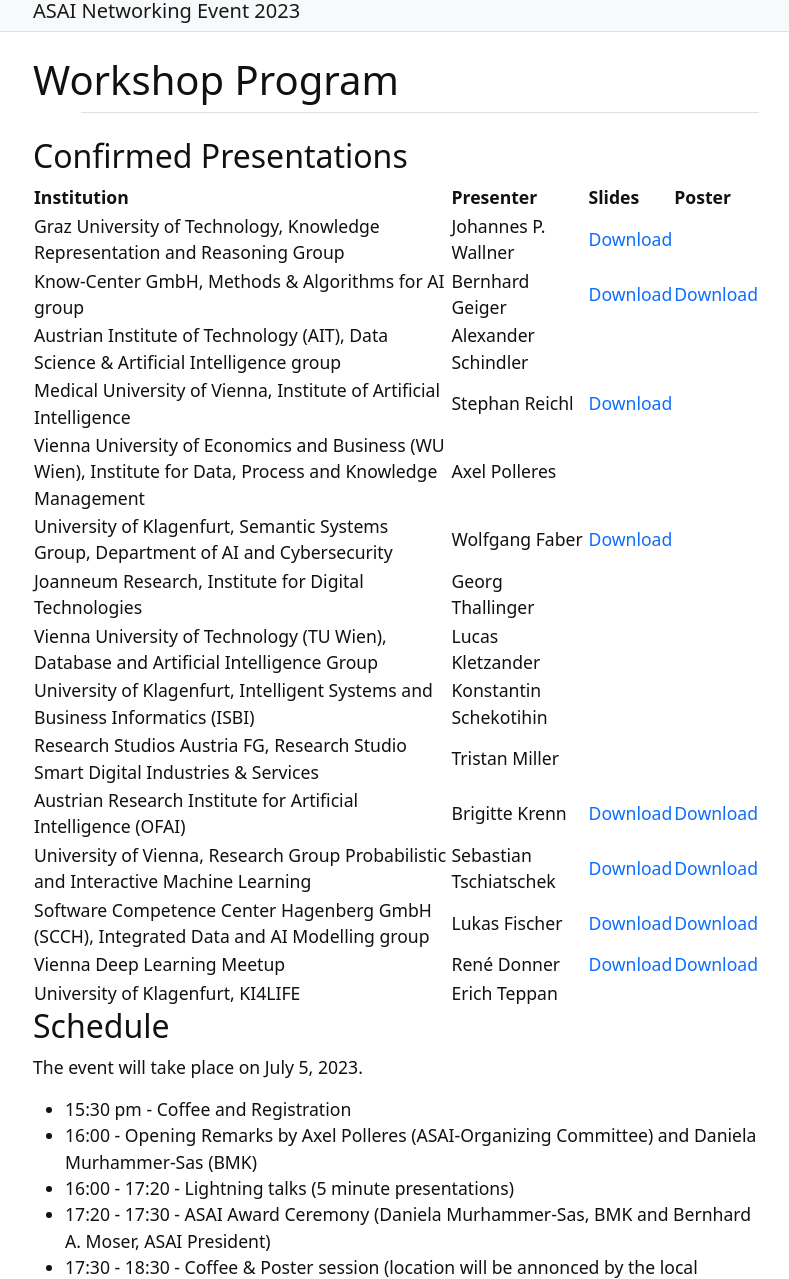
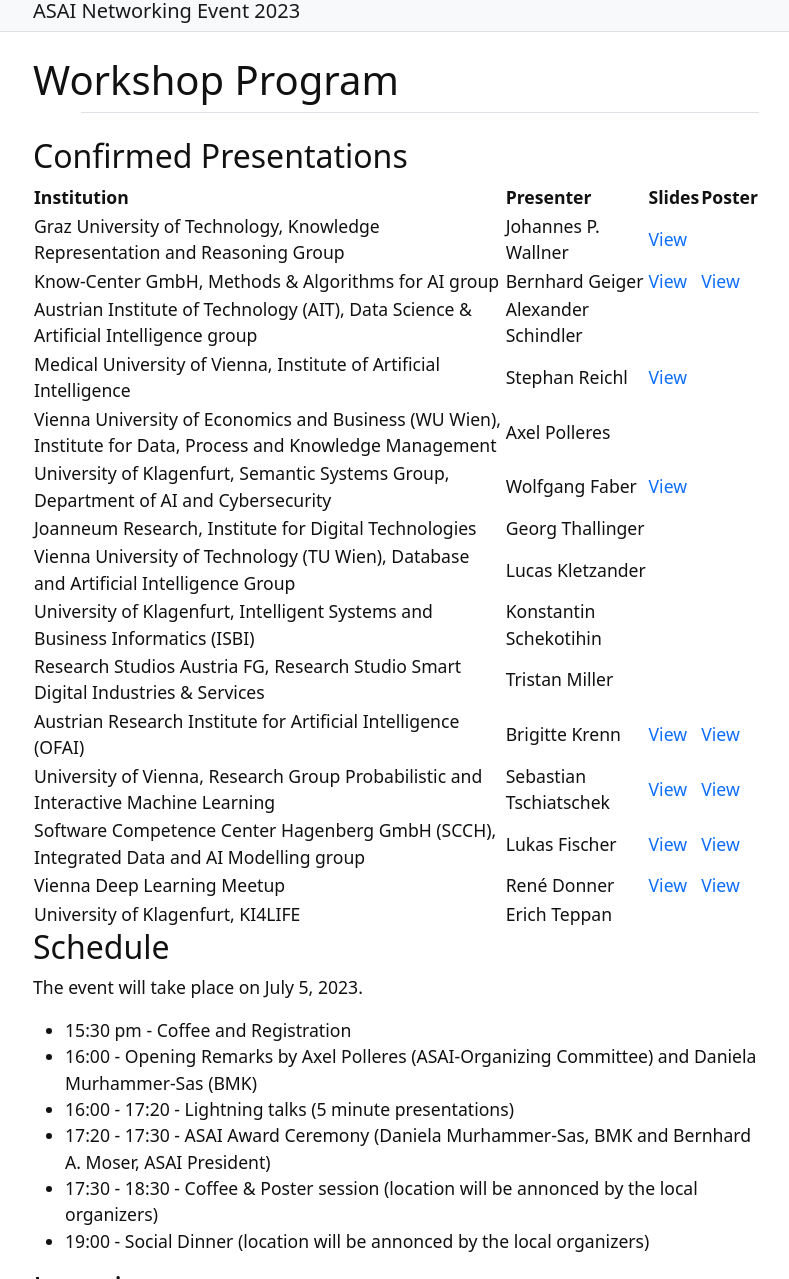
Before and after one commit to anjomshoaa/asai-ne-2023, a Jekyll site: the page built from content/2-program.md, in a window 1280 px wide and 1400 px high, cut to the strip 121-1400 px from the top of the window. Shown: the whole strip, without its empty margins (244-1033 px from the left). Built offline with Jekyll 4.4.1, drawn with Linux system fonts in a browser that asks for light colours.

Commit message:
Links corrected.

```diff
--- a/content/2-program.md
+++ b/content/2-program.md
@@ -7,20 +7,20 @@ nav: Program
 
 | Institution | Presenter | Slides | Poster |
 | ----------- | --------- | ----------- | ---------- |
-| Graz University of Technology, Knowledge Representation and Reasoning Group | Johannes P. Wallner | [Download](../files/1_JohannesWallner_slides.pdf)| |
-| Know-Center GmbH, Methods & Algorithms for AI group | Bernhard Geiger |[Download](../files/2_BernhardGeiger_slides.pdf) |[Download](../files/2_BernhardGeiger_slides.pdf) |
+| Graz University of Technology, Knowledge Representation and Reasoning Group | Johannes P. Wallner | [View](../files/1_JohannesWallner_slides.pdf)| |
+| Know-Center GmbH, Methods & Algorithms for AI group | Bernhard Geiger |[View](../files/2_BernhardGeiger_slides.pdf) |[View](../files/2_BernhardGeiger_slides.pdf) |
 | Austrian Institute of Technology (AIT), Data Science & Artificial Intelligence group | Alexander Schindler | | |
-| Medical University of Vienna, Institute of Artificial Intelligence | Stephan Reichl |[Download](../files/4_StephanReichl_slides.pdf) | |
+| Medical University of Vienna, Institute of Artificial Intelligence | Stephan Reichl |[View](../files/4_StephanReichl_slides.pdf) | |
 | Vienna University of Economics and Business (WU Wien), Institute for Data, Process and Knowledge Management | Axel Polleres | | |
-| University of Klagenfurt, Semantic Systems Group, Department of AI and Cybersecurity | Wolfgang Faber |[Download](../files/6_WolfgangFaber_slides.pdf) | |
+| University of Klagenfurt, Semantic Systems Group, Department of AI and Cybersecurity | Wolfgang Faber |[View](../files/6_WolfgangFaber_slides.pdf) | |
 | Joanneum Research, Institute for Digital Technologies | Georg Thallinger | | |
 | Vienna University of Technology (TU Wien), Database and Artificial Intelligence Group | Lucas Kletzander | | |
 | University of Klagenfurt, Intelligent Systems and Business Informatics (ISBI) | Konstantin Schekotihin | | |
 | Research Studios Austria FG, Research Studio Smart Digital Industries & Services | Tristan Miller | | |
-| Austrian Research Institute for Artificial Intelligence (OFAI) | Brigitte	Krenn |[Download](../files/11_BrigitteKrenn_slides.pdf) |[Download](../files/11_BrigitteKrenn_poster.pdf) |
-| University of Vienna, Research Group Probabilistic and Interactive Machine Learning | Sebastian Tschiatschek |[Download](../files/12_SebastianTschiatschek_slides.pdf) |[Download](../files/12_SebastianTschiatschek_poster.pdf) |
-| Software Competence Center Hagenberg GmbH (SCCH), Integrated Data and AI Modelling group | Lukas Fischer |[Download](../files/13_LukasFischer_Slides.pdf) |[Download](../files/13_LukasFischer_poster.pdf) |
-| Vienna Deep Learning Meetup | René Donner |[Download](../files/14_ReneDonner_slides.pdf) |[Download](../files/14_ReneDonner_poster.pdf) |
+| Austrian Research Institute for Artificial Intelligence (OFAI) | Brigitte	Krenn |[View](../files/11_BrigitteKrenn_slides.pdf) |[View](../files/11_BrigitteKrenn_poster.pdf) |
+| University of Vienna, Research Group Probabilistic and Interactive Machine Learning | Sebastian Tschiatschek |[View](../files/12_SebastianTschiatschek_slides.pdf) |[View](../files/12_SebastianTschiatschek_poster.pdf) |
+| Software Competence Center Hagenberg GmbH (SCCH), Integrated Data and AI Modelling group | Lukas Fischer |[View](../files/13_LukasFischer_Slides.pdf) |[View](../files/13_LukasFischer_poster.pdf) |
+| Vienna Deep Learning Meetup | René Donner |[View](../files/14_ReneDonner_slides.pdf) |[View](../files/14_ReneDonner_poster.pdf) |
 | University of Klagenfurt, KI4LIFE| Erich Teppan | | |
 
 
```
